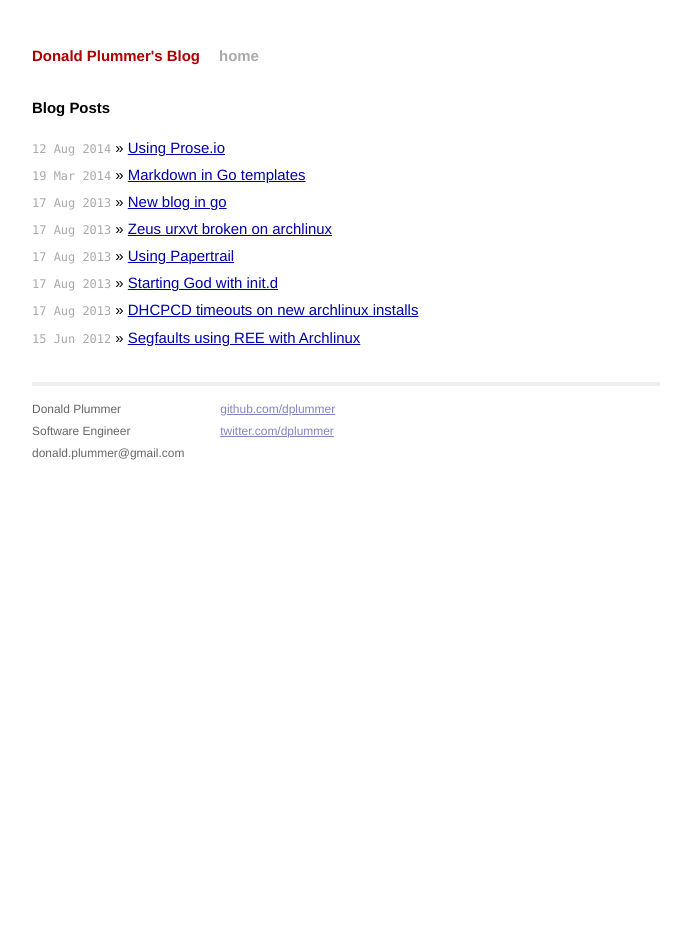
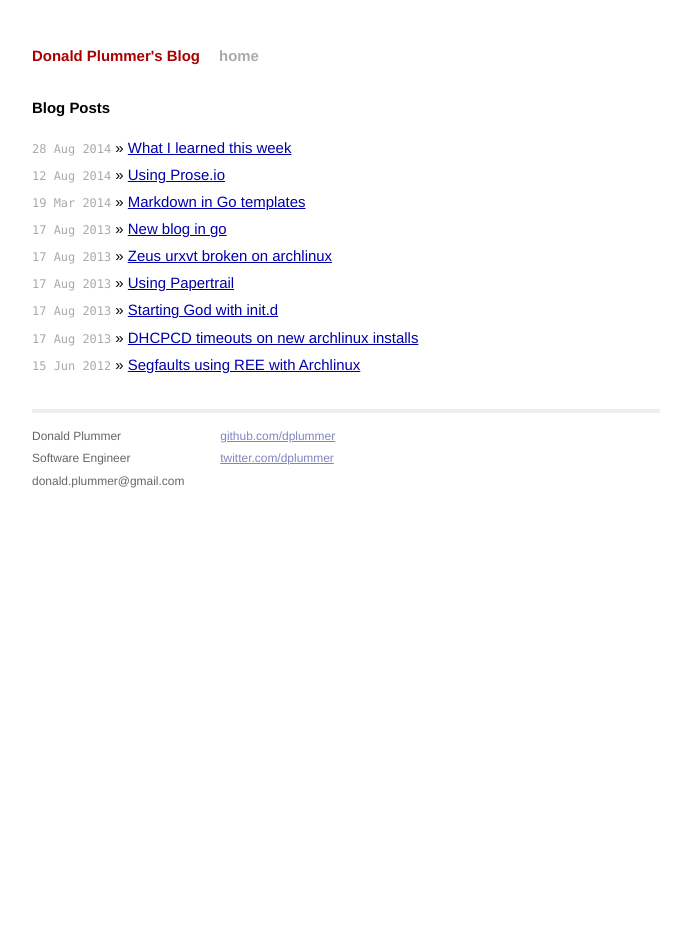
Before and after one commit to dplummer/dplummer.github.io, a Jekyll site: the page built from index.html, in a window 1280 px wide. Shown: the whole page, without its empty margins (294-985 px from the left). Built offline with Jekyll 4.4.1, drawn with Linux system fonts in a browser that asks for light colours; Markdown is read by kramdown in place of the engine named in the settings.

Commit message:
Published what i learned this week #1

```diff
--- a/_posts/2014-08-28-what-i-learned-this-week.md
+++ b/_posts/2014-08-28-what-i-learned-this-week.md
@@ -1,5 +1,6 @@
 ---
-published: false
+published: true
+title: What I learned this week #1
 ---
 
 On this week's Ruby Rogues on [evaluating yourself](http://rubyrogues.com/171-rr-evaluating-yourself/), [Saron](https://twitter.com/saronyitbarek) mentioned blogging about what she learned during the week. So I'll give a go:
```
